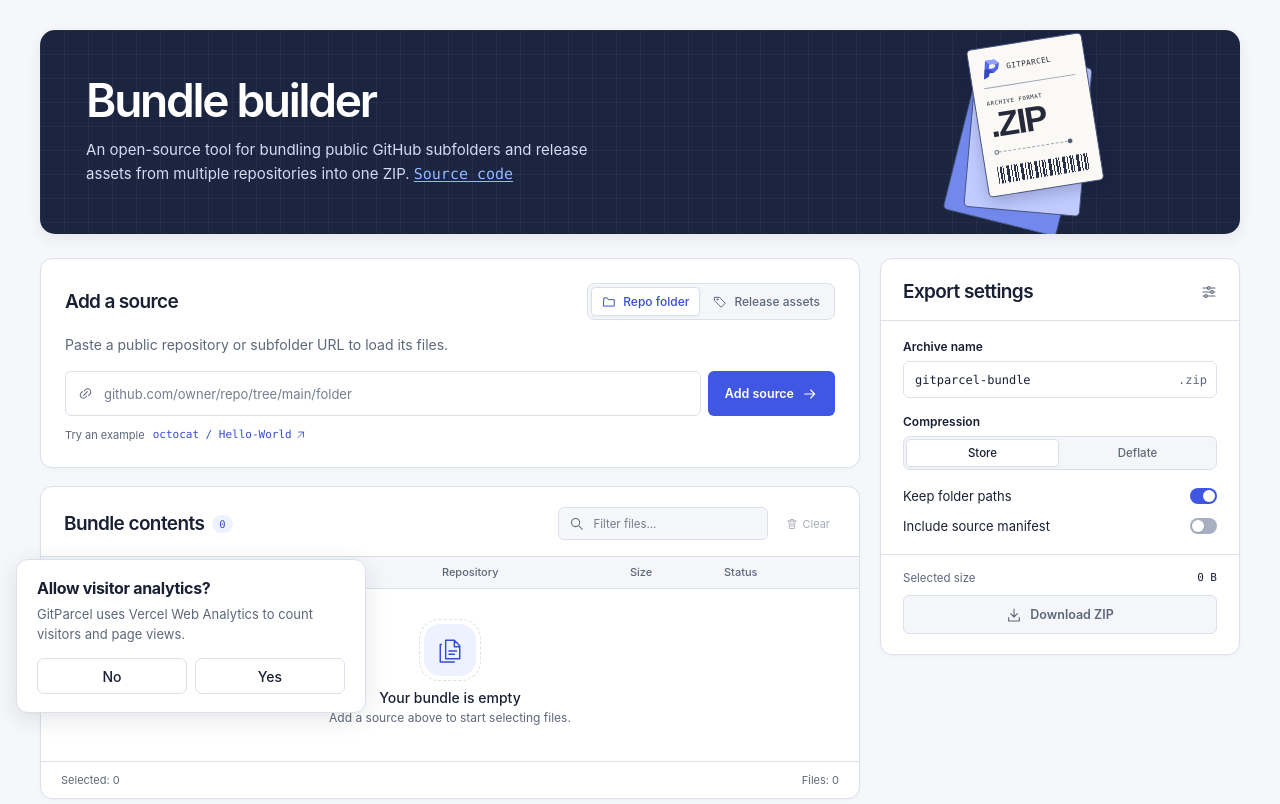
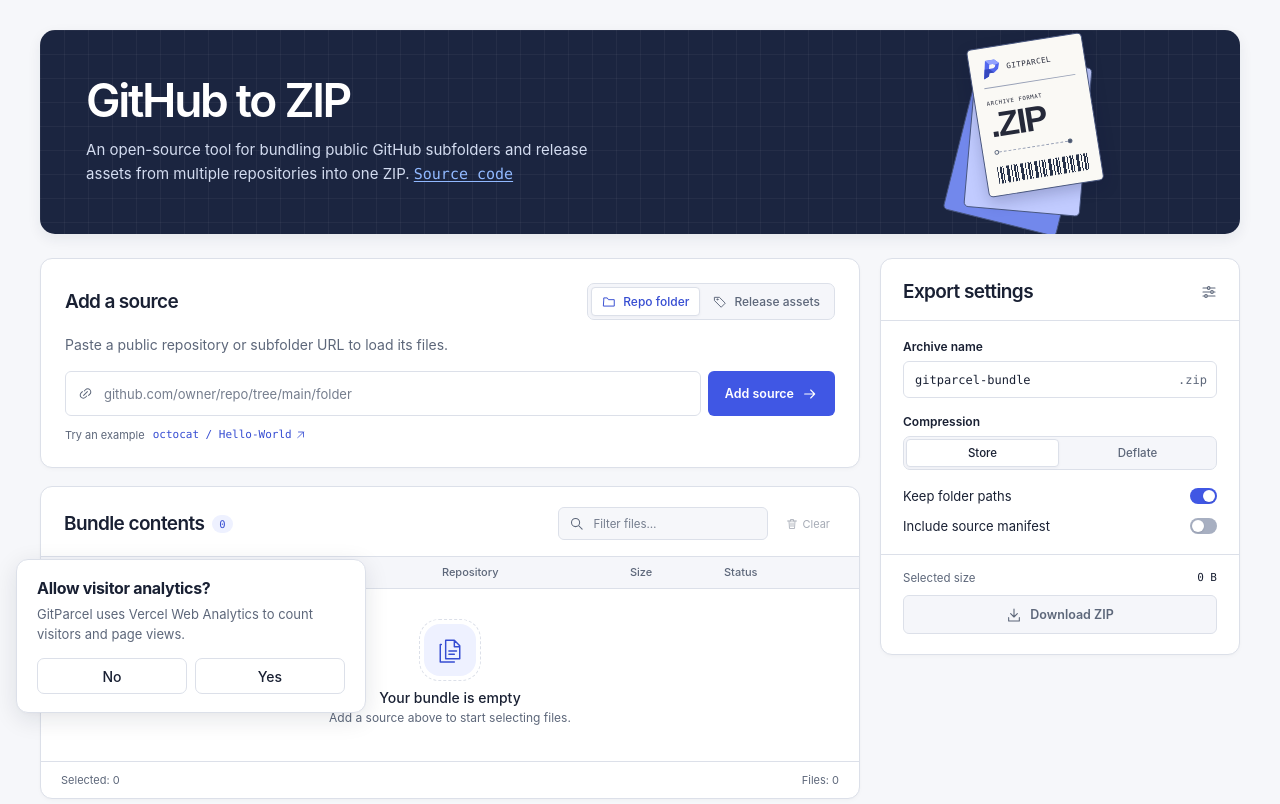
Before and after one commit to kawrae/gitparcel, a website with bundled scripts: page public/index.html in a window 1280 px wide. Shown: the part 71-875 px from the top of the page. Built offline with nearby package versions, Linux system fonts and the light colour scheme.

Commit message:
style: rename Bundle builder to GitHub to ZIP across the UI

```diff
--- a/public/i18n.js
+++ b/public/i18n.js
@@ -65,7 +65,7 @@ export function initLanguage(render, onError) {
       if (attribute) element.setAttribute(attribute, t(key));
       else element.textContent = t(key);
     }
-    document.title = t('Bundle builder') + ' · GitParcel';
+    document.title = t('GitHub to ZIP') + ' · GitParcel';
     document.querySelector('meta[name="description"]').content = document.querySelector(
       '.hero-copy p [data-i18n]',
     ).textContent;
@@ -73,7 +73,7 @@ export function initLanguage(render, onError) {
     if (remember) {
       try {
         localStorage.setItem('gitparcel-language', language);
-      } catch {}
+      } catch { }
     }
   }
 
@@ -140,6 +140,6 @@ export function initLanguage(render, onError) {
   try {
     const saved = localStorage.getItem('gitparcel-language');
     if (options.some((option) => option.lang === saved)) initial = saved;
-  } catch {}
+  } catch { }
   apply(initial, false);
 }
--- a/public/index.html
+++ b/public/index.html
@@ -8,7 +8,7 @@
       name="description"
       content="Collect public GitHub folders and release assets in a single ZIP archive."
     />
-    <title>Bundle builder · GitParcel</title>
+    <title>GitHub to ZIP · GitParcel</title>
     <link rel="icon" href="./favicon.svg" />
     <link rel="stylesheet" href="./style.css" />
   </head>
@@ -80,7 +80,7 @@
     <main id="builder">
       <div class="hero">
         <div class="hero-copy">
-          <h1 data-i18n>Bundle builder</h1>
+          <h1 data-i18n>GitHub to ZIP</h1>
           <p>
             <span data-i18n
               >An open-source tool for bundling public GitHub subfolders and release assets from
```
